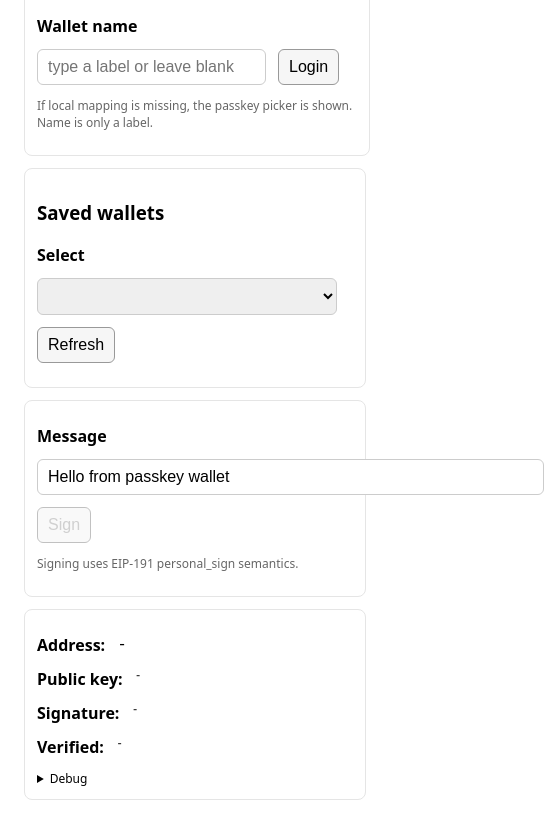
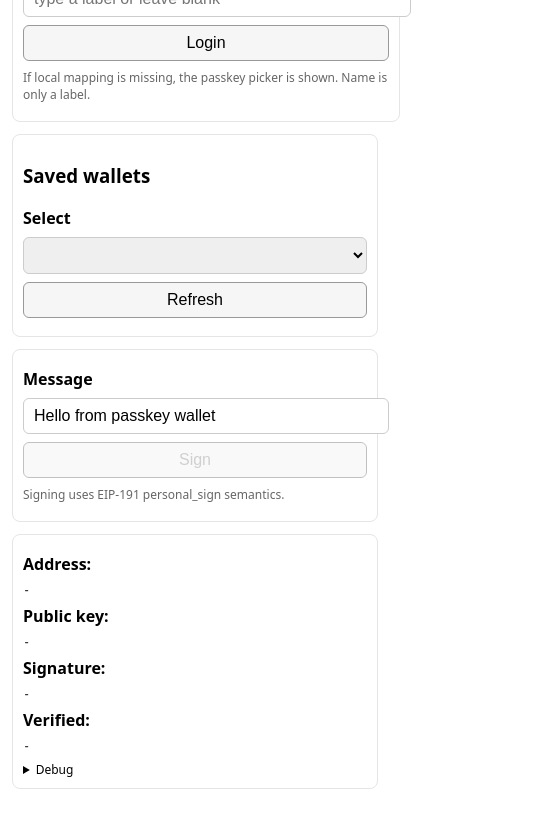
Before and after one commit to 0xc0de4c0ffee/passkey-prf-test, a website built with Vite: page index.html in a window 390 px wide. Shown: the part 478-1302 px from the top of the page, 544 px wide, since content can reach past the window. After the commit the page ends 1279 px from the top, so only its background shows below. Built offline with nearby package versions, Linux system fonts and the light colour scheme.

Commit message:
path fix

```diff
--- a/index.html
+++ b/index.html
@@ -4,7 +4,7 @@
     <meta charset="UTF-8" />
     <meta name="viewport" content="width=device-width, initial-scale=1.0" />
     <title>Passkey PRF</title>
-    <link rel="icon" type="image/svg+xml" href="/namesys.svg" />
+    <link rel="icon" type="image/svg+xml" href="vite.svg" />
     <style>
       body { font-family: ui-sans-serif, system-ui, -apple-system, Segoe UI, Roboto, Helvetica, Arial, "Apple Color Emoji", "Segoe UI Emoji"; margin: 24px; }
       .row { display: flex; gap: 12px; align-items: flex-start; margin: 12px 0; flex-wrap: wrap; }
@@ -16,8 +16,19 @@
       .muted { color: #666; }
       .mono { font-family: ui-monospace, SFMono-Regular, Menlo, Monaco, Consolas, "Liberation Mono", "Courier New", monospace; }
       .card { border: 1px solid #e5e5e5; border-radius: 8px; padding: 12px; margin-top: 12px; }
-      .col { flex: 1; min-width: 320px; }
+      .col { flex: 1; min-width: 300px; }
       .small { font-size: 12px; }
+
+      @media (max-width: 640px) {
+        body { margin: 12px; }
+        h1 { font-size: 20px; }
+        .row { flex-direction: column; align-items: stretch; gap: 8px; margin: 8px 0; }
+        .col { min-width: 100%; }
+        input, select, button, textarea { width: 100%; }
+        .card { padding: 10px; }
+        .mono { font-size: 12px; word-break: break-all; }
+        label { width: 100%; }
+      }
     </style>
   </head>
   <body>
@@ -51,7 +62,7 @@
       <h3>Saved wallets</h3>
       <div class="row">
         <label for="walletSelect"><b>Select</b></label>
-        <select id="walletSelect" style="min-width:300px;"></select>
+        <select id="walletSelect"></select>
         <button id="btnRefresh">Refresh</button>
       </div>
     </div>
--- a/vite.config.js
+++ b/vite.config.js
@@ -7,5 +7,5 @@ const repo = process.env.GITHUB_REPOSITORY?.split('/')[1] || ''
 const isUserSite = repo.endsWith('.github.io')
 
 export default defineConfig({
-  base: isUserSite ? '/' : (repo ? `/${repo}/` : '/'),
+  base: '/passkey-prf-test/',
 })
```
